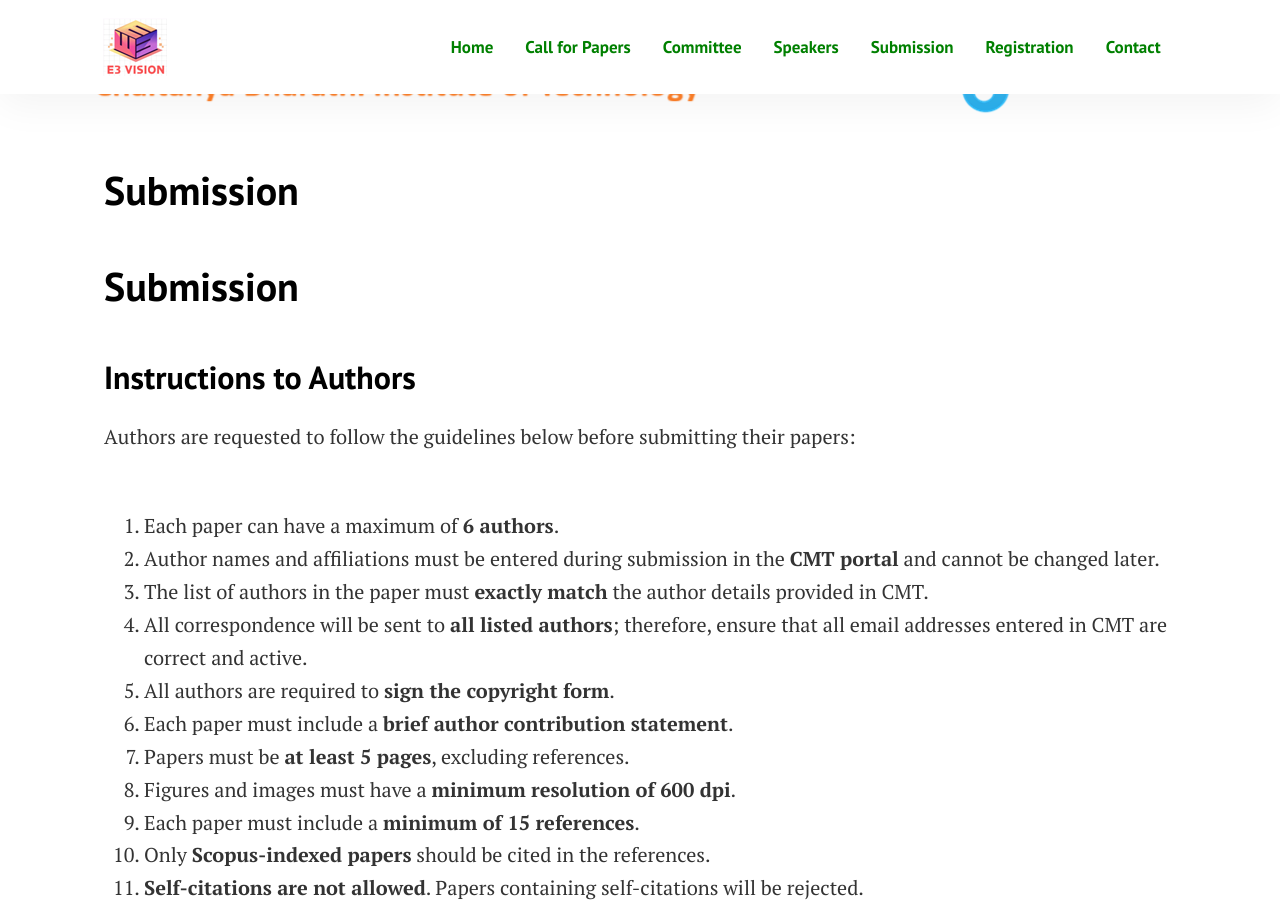
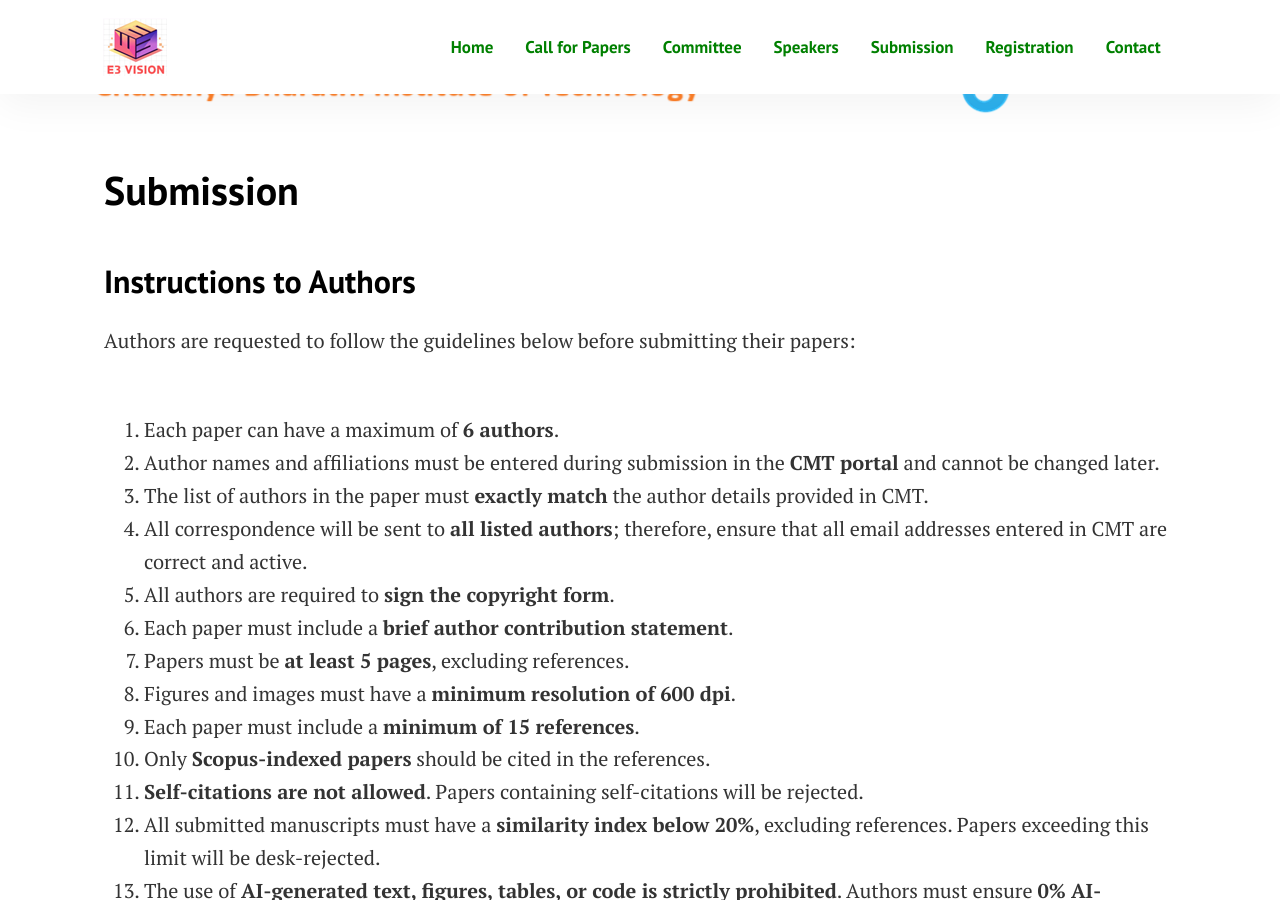
Before and after one commit to sravivarman/e3vision, a Jekyll site: the page built from pages/submission.md, in a window 1280 px wide and 900 px high, scrolled down 368 px. Built offline with Jekyll 4.4.1, drawn with Linux system fonts in a browser that asks for light colours.

Commit message:
Update submission.md

```diff
--- a/pages/submission.md
+++ b/pages/submission.md
@@ -6,8 +6,6 @@ image: assets/images/banner-alt.png
 ---
 
 
-
-# Submission
 ## Instructions to Authors
 
 Authors are requested to follow the guidelines below before submitting their papers:<br><br>
```
